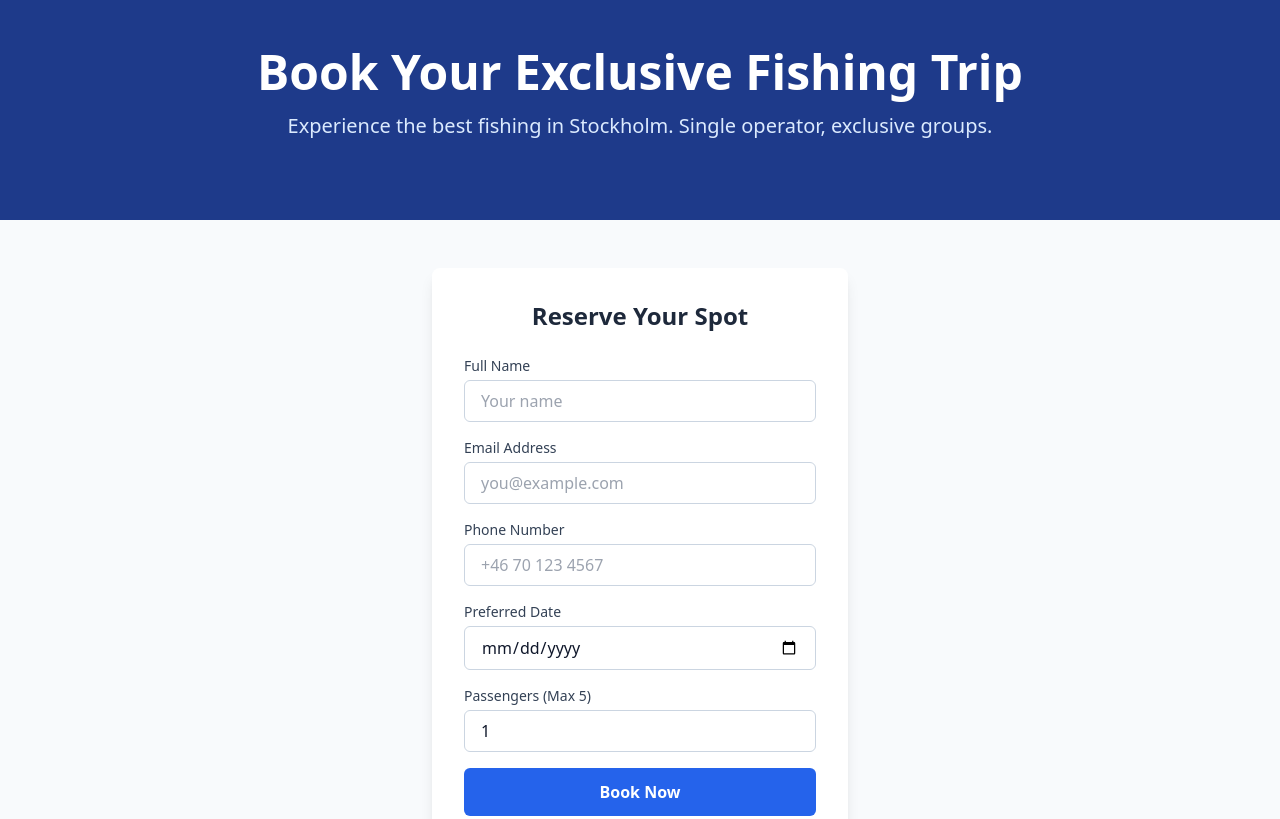
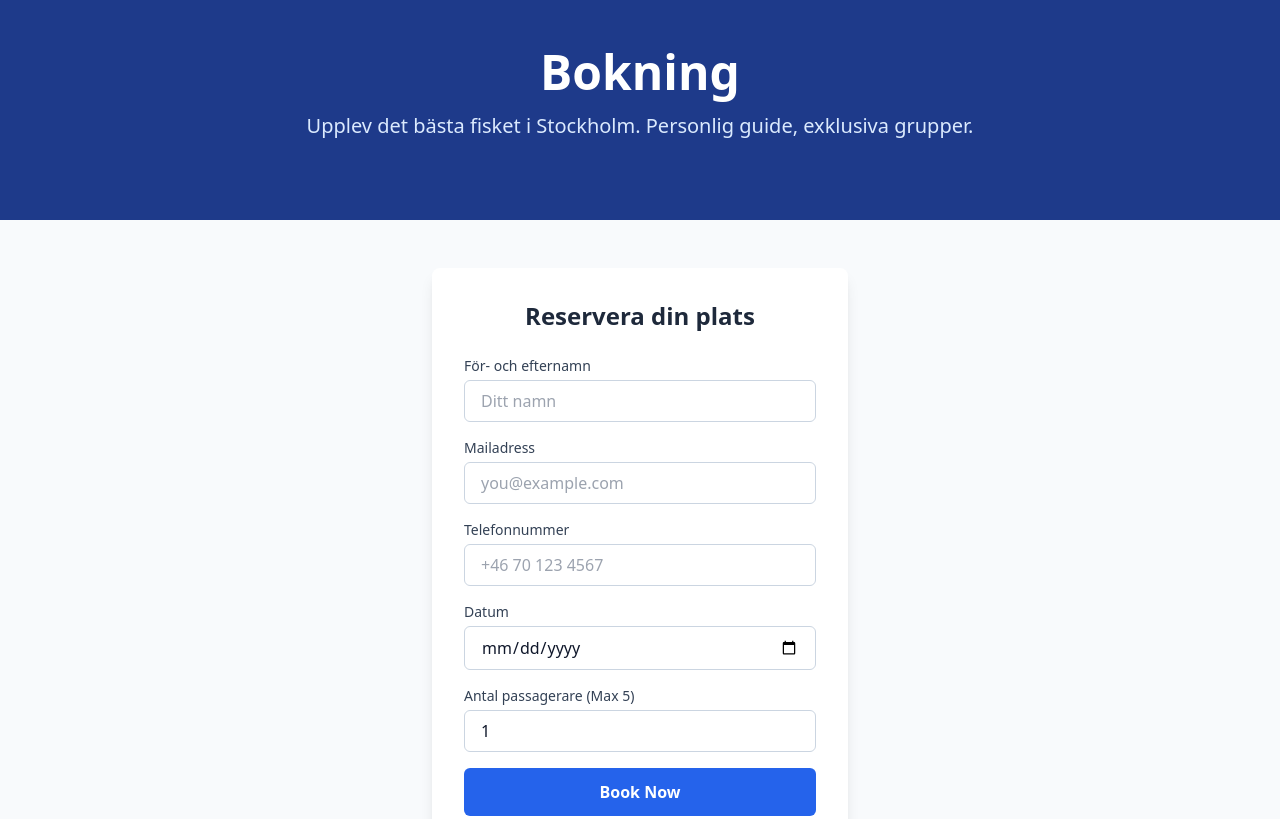
Before and after one commit to TE4-Academy/ai-coding-fishing-expedition, a website: page application/index.html in a window 1280 px wide. Shown: the top 819 px of the page. Drawn offline with nearby package versions, Linux system fonts and the light colour scheme.

Commit message:
Översatt till svenska och förbättrad styling

```diff
--- a/application/index.html
+++ b/application/index.html
@@ -12,8 +12,8 @@
     <!-- Hero Section -->
     <header class="bg-blue-900 text-white py-12 px-4 text-center">
         <div class="max-w-3xl mx-auto">
-            <h1 class="text-4xl md:text-5xl font-bold mb-4">Book Your Exclusive Fishing Trip</h1>
-            <p class="text-xl text-blue-100 mb-8">Experience the best fishing in Stockholm. Single operator, exclusive groups.</p>
+            <h1 class="text-4xl md:text-5xl font-bold mb-4">Bokning</h1>
+            <p class="text-xl text-blue-100 mb-8">Upplev det bästa fisket i Stockholm. Personlig guide, exklusiva grupper.</p>
         </div>
     </header>
 
@@ -22,35 +22,35 @@
 
         <!-- Booking Form Card -->
         <div class="bg-white p-8 rounded-lg shadow-lg">
-            <h2 class="text-2xl font-bold mb-6 text-center text-slate-800">Reserve Your Spot</h2>
+            <h2 class="text-2xl font-bold mb-6 text-center text-slate-800">Reservera din plats</h2>
 
             <form id="booking-form" class="space-y-4">
                 <div>
-                    <label class="block text-sm font-medium text-slate-700 mb-1">Full Name</label>
-                    <input type="text" name="name" placeholder="Your name" required
+                    <label class="block text-sm font-medium text-slate-700 mb-1">För- och efternamn</label>
+                    <input type="text" name="name" placeholder="Ditt namn" required
                         class="w-full px-4 py-2 border border-slate-300 rounded-md focus:ring-2 focus:ring-blue-500 focus:border-blue-500 outline-none transition">
                 </div>
 
                 <div>
-                    <label class="block text-sm font-medium text-slate-700 mb-1">Email Address</label>
+                    <label class="block text-sm font-medium text-slate-700 mb-1">Mailadress</label>
                     <input type="email" name="email" placeholder="you@example.com" required
                         class="w-full px-4 py-2 border border-slate-300 rounded-md focus:ring-2 focus:ring-blue-500 focus:border-blue-500 outline-none transition">
                 </div>
 
                 <div>
-                    <label class="block text-sm font-medium text-slate-700 mb-1">Phone Number</label>
+                    <label class="block text-sm font-medium text-slate-700 mb-1">Telefonnummer</label>
                     <input type="tel" name="phone" placeholder="+46 70 123 4567" required
                         class="w-full px-4 py-2 border border-slate-300 rounded-md focus:ring-2 focus:ring-blue-500 focus:border-blue-500 outline-none transition">
                 </div>
 
                 <div>
-                    <label class="block text-sm font-medium text-slate-700 mb-1">Preferred Date</label>
+                    <label class="block text-sm font-medium text-slate-700 mb-1">Datum</label>
                     <input type="date" name="date" required
                         class="w-full px-4 py-2 border border-slate-300 rounded-md focus:ring-2 focus:ring-blue-500 focus:border-blue-500 outline-none transition">
                 </div>
 
                 <div>
-                    <label class="block text-sm font-medium text-slate-700 mb-1">Passengers (Max 5)</label>
+                    <label class="block text-sm font-medium text-slate-700 mb-1">Antal passagerare (Max 5)</label>
                     <input type="number" name="passengers" min="1" max="5" value="1" required
                         class="w-full px-4 py-2 border border-slate-300 rounded-md focus:ring-2 focus:ring-blue-500 focus:border-blue-500 outline-none transition">
                 </div>
```
Also changed, not shown: application/fishingpackages.html (+1 -1 lines).
